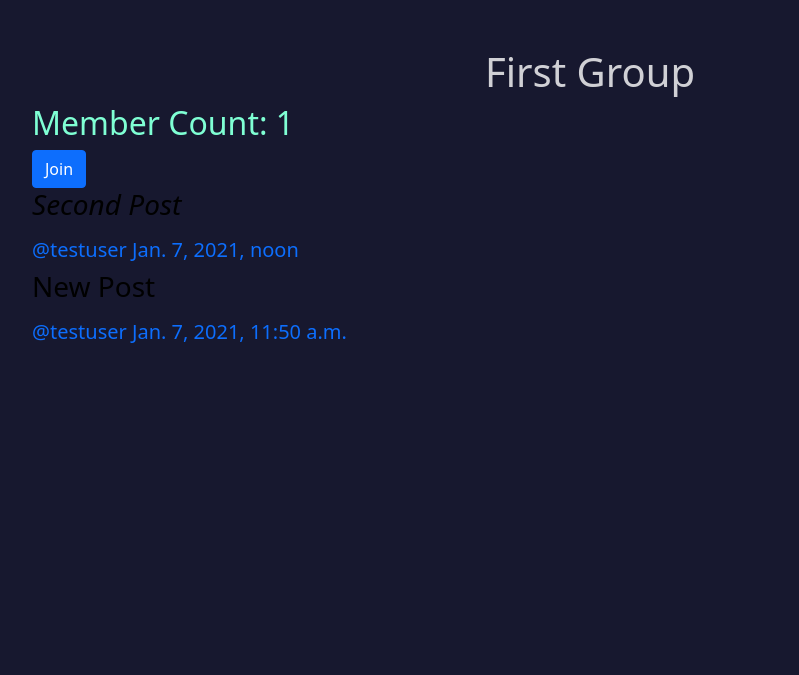
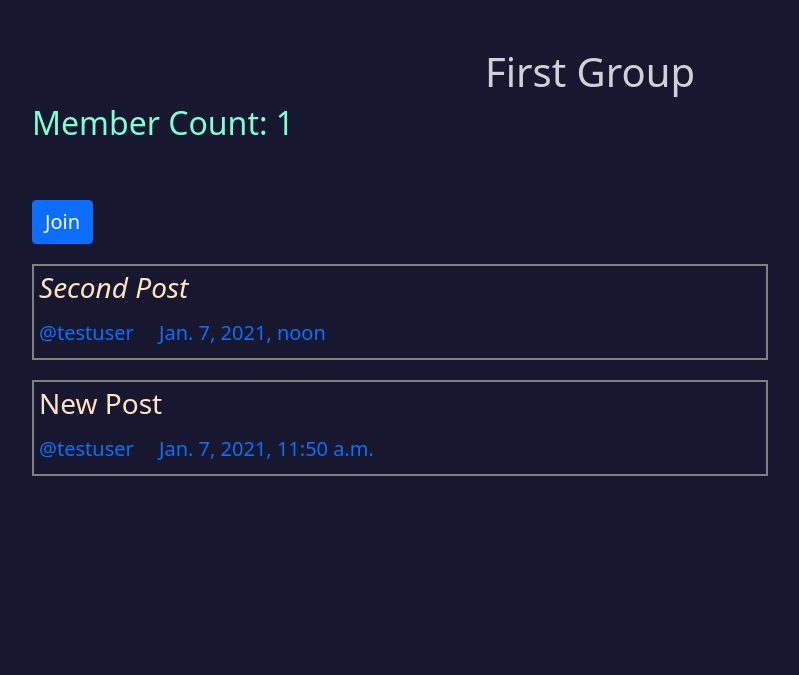
Before and after one commit to anver01/Star-Social-Site, a Django app: a page that uses templates/base.html in a window 1280 px wide. Shown: the part 56-731 px from the top of the page, without its empty margins (50-849 px from the left). Before the commit the page ends 399 px from the top, so only its background shows below. Run offline with Django 3.2, Linux system fonts and the light colour scheme; data comes from the database, SQL or seed files in the repository; both versions use the stored data as it was after the commit; some libraries are stand-ins or nearby versions.

Commit message:
fixed styling

```diff
--- a/groups/static/groups/css/groups_master.css
+++ b/groups/static/groups/css/groups_master.css
@@ -1,19 +1,71 @@
-h2,h3,h4,h5{
-    color:aquamarine;
+h2,
+h3,
+h4,
+h5 {
+    color: aquamarine;
 }
 
-a{
+a {
     text-decoration: none;
 }
 
-p{
+p {
     color: black;
 }
 
-.grp-description{
+.grp-description {
     color: black;
 }
 
-.grp-container{
+.grp-container {
     margin-top: 3rem;
 }
+
+label {
+    color: #fff;
+    font-size: 24px;
+    margin: 5px 0 5px 0;
+}
+
+.btn {
+    font-size: 20px;
+    margin-top: 50px;
+}
+
+.list-group-item {
+    background-color: #42466d;
+    border: 2px solid rgba(255, 255, 255, 0.3) !important;
+    border-radius: 5px !important;
+    margin-bottom: 10px;
+    color: #fff;
+}
+
+.list-group-item:hover {
+    color: #fff;
+    background-color: #3b3e5f;
+}
+
+.post:first-child {
+    margin-top: 20px;
+}
+
+.post {
+    padding: 5px;
+    margin-bottom: 20px;
+    border: 2px solid gray;
+}
+
+.btn.post-btn {
+    margin-top: 10px;
+    font-size: 16px;
+    padding: 5px 8px;
+}
+
+#post-title>p {
+    color: bisque;
+}
+
+time {
+    position: relative;
+    margin-left: 20px;
+}
--- a/groups/templates/groups/group_form.html
+++ b/groups/templates/groups/group_form.html
@@ -6,6 +6,6 @@
     <form action="{% url 'groups:create' %}" method="POST" id='groupForm'>
         {% csrf_token %}
         {% bootstrap_form form %}
-        <input type="submit" value="Create" class='btn btn--primary btn--large'>
+        <input type="submit" value="Create" class='btn btn-primary btn--large'>
     </form>
 {% endblock %}
--- a/groups/templates/groups/group_list.html
+++ b/groups/templates/groups/group_list.html
@@ -29,11 +29,11 @@
                         <div class="row">
                             <div class="col-md-4">
                                 <span class='badge bg-secondary'>{{group.members.count}}</span>
-                                member{{group.members.count|pluralize}}
+                                Members
                             </div>
                             <div class="col-md-4">
                                 <span class='badge bg-secondary'>{{group.posts.count}}</span>
-                                post{{group.posts.count|pluralize}}
+                                Posts
                             </div>
                         </div>
                     </div>
--- a/posts/templates/posts/_post.html
+++ b/posts/templates/posts/_post.html
@@ -1,5 +1,5 @@
 <div class="post media">
-    <h3>{{post.message_html|safe}}</h3>
+    <h3 id="post-title">{{post.message_html|safe}}</h3>
     <div class="media-body">
         {% comment %} <strong>{{post.user.username}}</strong> {% endcomment %}
         <h5>
@@ -13,10 +13,9 @@
 
         <div class="media-footer">
             {% if user.is_authenticated and post.user == user and not hide_delete %}
-                <a href="{% url 'posts:delete' pk=post.pk %}" title='delete' class='btn btn-danger'>Delete</a>
+                <a href="{% url 'posts:delete' pk=post.pk %}" title='delete' class='btn btn-danger post-btn'>Delete</a>
             {% endif %}
 
         </div>
     </div>
-
 </div>
--- a/posts/templates/posts/post_confirm_delete.html
+++ b/posts/templates/posts/post_confirm_delete.html
@@ -1,4 +1,5 @@
 {% extends 'posts/post_base.html' %}
+
 {% block post_content %}
     <h3>Are you sure you want to delete this post?</h3>
     <div class="posts">
--- a/posts/templates/posts/post_detail.html
+++ b/posts/templates/posts/post_detail.html
@@ -1,4 +1,5 @@
 {% extends 'posts/post_base.html' %}
+{% load static %}
 
 {% block post_content %}
     <div class="col-md-8">
--- a/templates/base.html
+++ b/templates/base.html
@@ -42,8 +42,8 @@
                 </div>
             </div>
         </nav>
-        <div id="particles-js"></div>
         {% block content %}
         {% endblock %}
+        <div id="particles-js"></div>
     </body>
 </html>
```
Also changed, not shown: posts/static/posts/css/posts_master.css (+36 -3 lines), static/posts/css/posts_master.css (deleted, +0 -8 lines), db.sqlite3.
